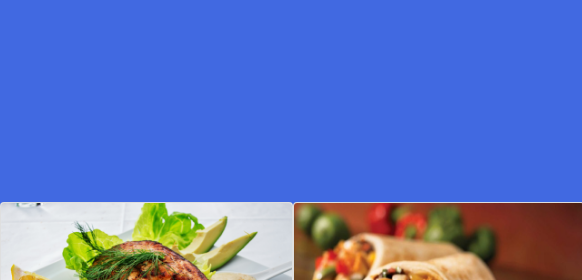
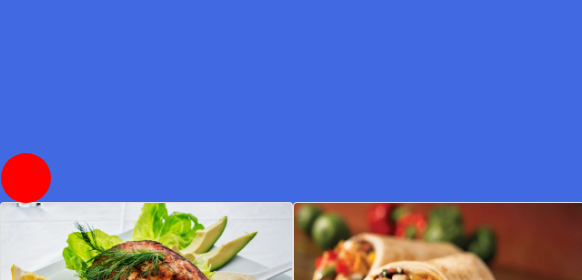
Before and after one commit to Dwaynebok/Design-Component-3, a plain HTML site: page index.html in a window 1280 px wide. Shown: the top 280 px of the page, 0-582 px from the left. Drawn offline with nearby package versions, Linux system fonts and the light colour scheme.

Commit message:
circle dot

```diff
--- a/index.html
+++ b/index.html
@@ -12,7 +12,8 @@
 <div class="Container d-flex justify-content-center mt-5 ">
     <div class="container_1">
         <div class="card">
-            <img class="card-img-top" src="food6.png" alt="Card image cap w-50 h-20">
+            <div class="dot"></div>
+                <img class="card-img-top" src="food6.png" alt="Card image cap w-50 h-20">
             <div class="card-body"> Fish Salad Dish</div>
         </div>
     </div>
--- a/style.css
+++ b/style.css
@@ -5,3 +5,16 @@
 body{
     background-color: royalblue;
 }
+
+.dot{
+    height: 50px;
+    width: 50px;
+    border-radius: 50%;
+    display: inline-block;
+    background-color: red;
+    margin-top: -50px;
+}
+
+.dot{
+
+}
```
